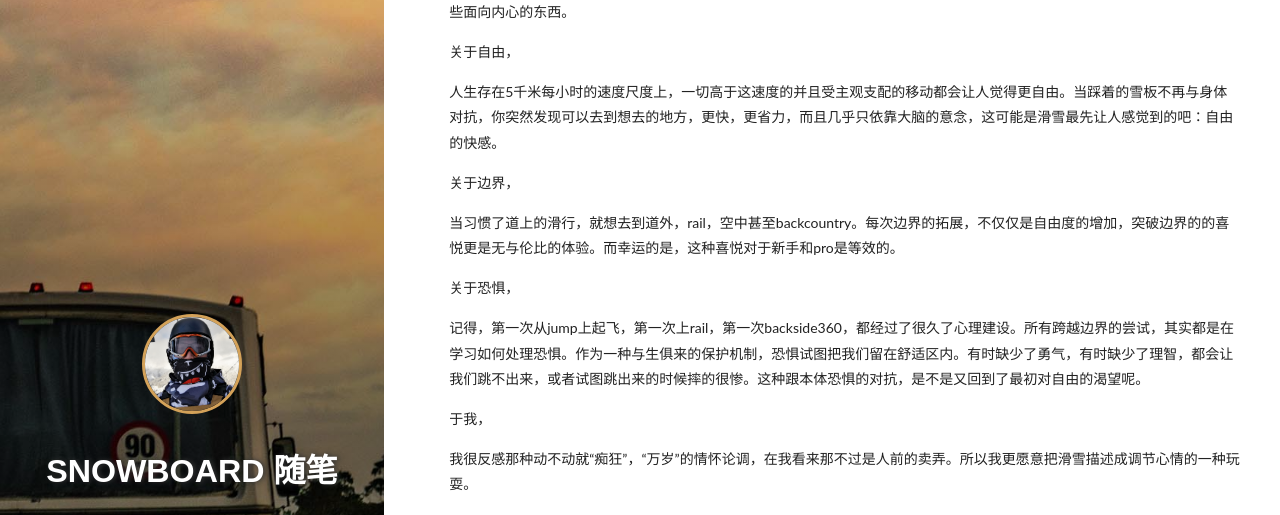
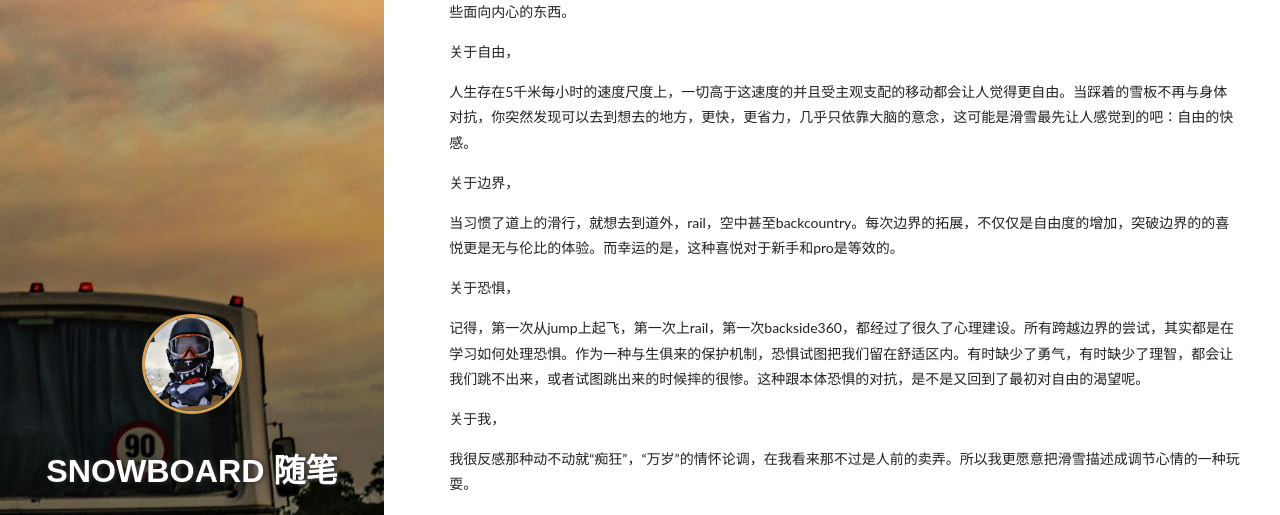
Before and after one commit to runningUnicorn/runningUnicorn.github.io, a Jekyll site: the page built from _posts/2019-11-25-关于滑雪.md, in a window 1280 px wide and 1122 px high. Shown: the part 236-751 px from the top of the window. Built offline with Jekyll 4.4.1, drawn with Linux system fonts in a browser that asks for light colours; some web fonts are replaced.

Commit message:
new_post

```diff
--- a/_posts/2019-11-25-关于滑雪.md
+++ b/_posts/2019-11-25-关于滑雪.md
@@ -14,7 +14,7 @@ author: debugi
 
 关于自由，
 
-人生存在5千米每小时的速度尺度上，一切高于这速度的并且受主观支配的移动都会让人觉得更自由。当踩着的雪板不再与身体对抗，你突然发现可以去到想去的地方，更快，更省力，而且几乎只依靠大脑的意念，这可能是滑雪最先让人感觉到的吧：自由的快感。
+人生存在5千米每小时的速度尺度上，一切高于这速度的并且受主观支配的移动都会让人觉得更自由。当踩着的雪板不再与身体对抗，你突然发现可以去到想去的地方，更快，更省力，几乎只依靠大脑的意念，这可能是滑雪最先让人感觉到的吧：自由的快感。
 
 关于边界，
 
@@ -24,7 +24,7 @@ author: debugi
 
 记得，第一次从jump上起飞，第一次上rail，第一次backside360，都经过了很久了心理建设。所有跨越边界的尝试，其实都是在学习如何处理恐惧。作为一种与生俱来的保护机制，恐惧试图把我们留在舒适区内。有时缺少了勇气，有时缺少了理智，都会让我们跳不出来，或者试图跳出来的时候摔的很惨。这种跟本体恐惧的对抗，是不是又回到了最初对自由的渴望呢。
 
-于我，
+关于我，
 
 我很反感那种动不动就“痴狂”，“万岁”的情怀论调，在我看来那不过是人前的卖弄。所以我更愿意把滑雪描述成调节心情的一种玩耍。
 
```
Also changed, not shown: 1.timeline.md (+1 -1 lines).
